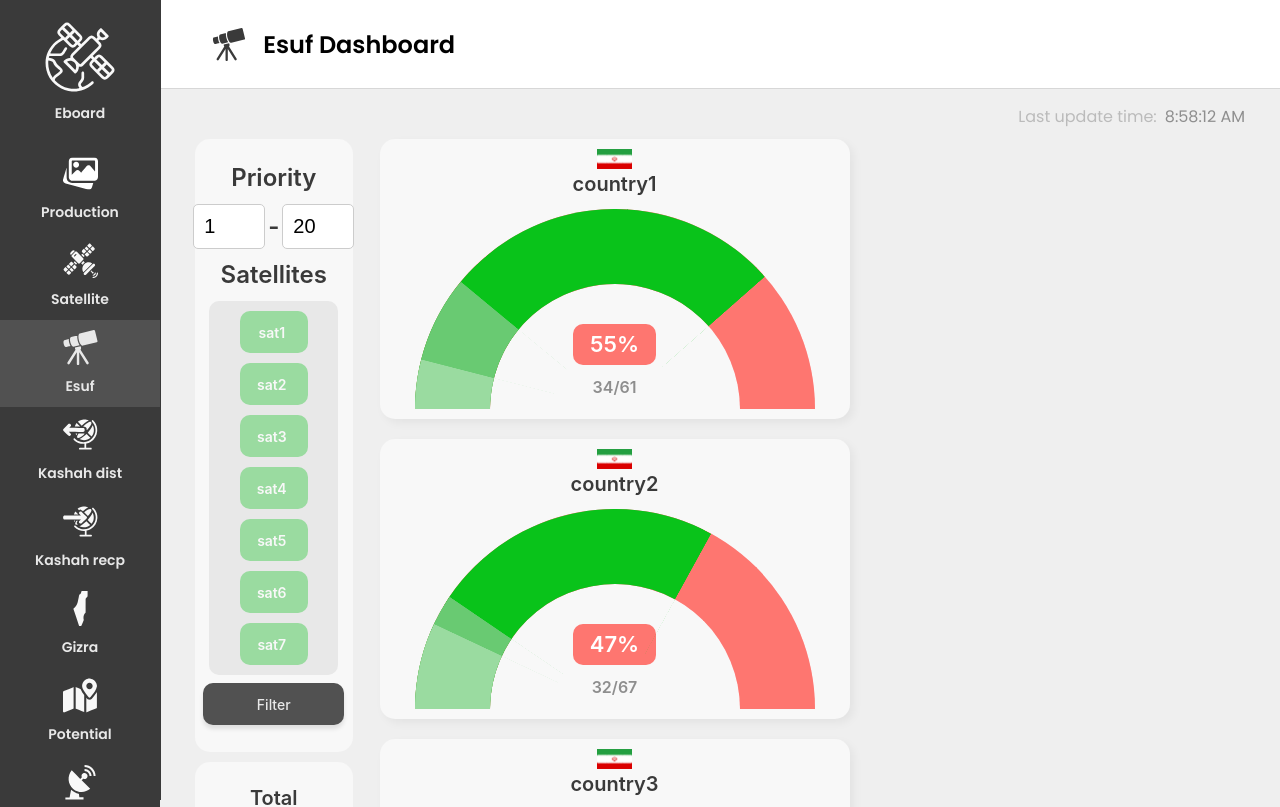
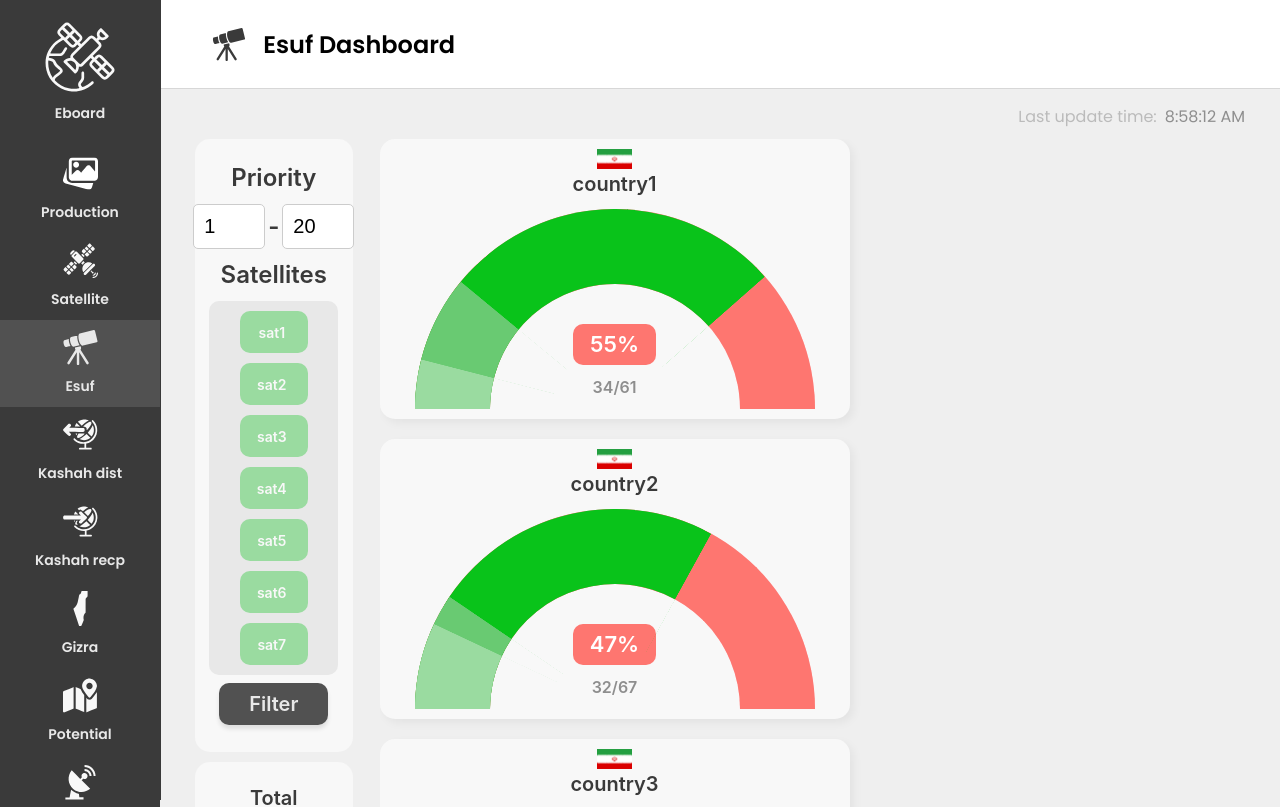
Before and after one commit to DaniRubin/Eboard, a React (Vite) app: page /Esuf in a window 1280 px wide. Shown: the top 807 px of the page. Built offline with nearby package versions, Linux system fonts and the light colour scheme.

Commit message:
Small css fixes

```diff
--- a/src/pages/Esuf.tsx
+++ b/src/pages/Esuf.tsx
@@ -161,14 +161,14 @@ const FilterSection = styled.div`
 `
 const FilterButton = styled.div`
   display: flex;
-  width: 80%;
+  width: 60%;
   height: 30px;
   padding: 6px;
   align-items: center;
   justify-content: center;
   cursor: pointer;
-  font-size: 14px;
-  font-weight: 500;
+  font-size: 20px;
+  font-weight: 600;
   -webkit-user-select: none;
   -ms-user-select: none;
   user-select: none;
@@ -215,6 +215,8 @@ const MainSection = styled.div`
   justify-content: flex-start;
   margin-left: 7px;
   align-content: flex-start;
+  height: 85vh;
+  overflow-y: scroll;
 `
 const MainBoard = styled.div`
   margin: 16px 35px;
```
